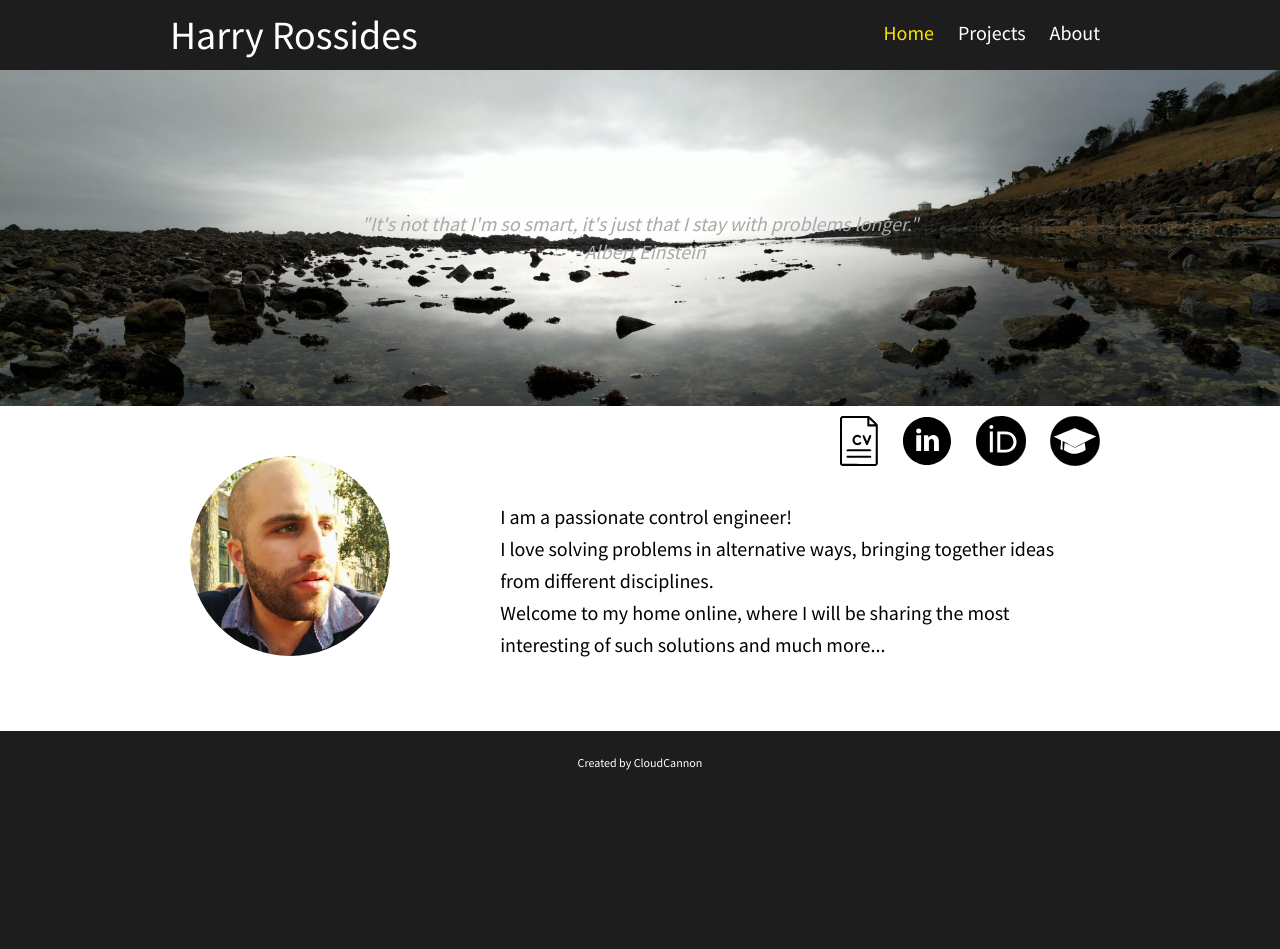
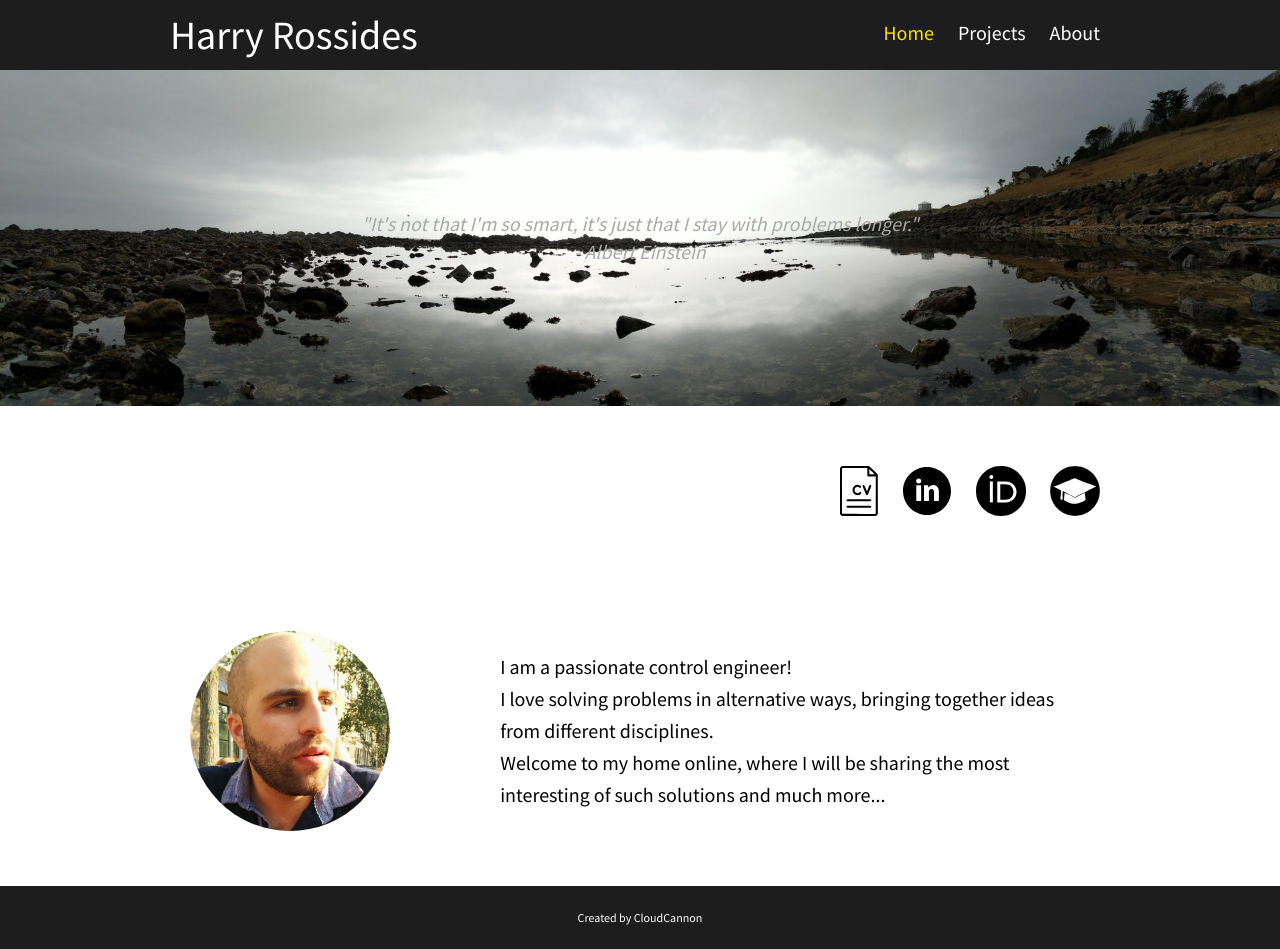
Before and after one commit to HarryRos/HarryRos.github.io, a Jekyll site: the page built from index.html, in a window 1280 px wide. Built offline with Jekyll 4.4.1, drawn with Linux system fonts in a browser that asks for light colours; before the commit the page ends 900 px from its top, so only the background shows below that.

Commit message:
Columns spacing

```diff
--- a/index.html
+++ b/index.html
@@ -11,7 +11,7 @@ navigation_weight: 1
 </section>
 
 <div class="container">
-	<div>
+	<div class="columns spacing">
 		<nav class="main-nav">
 			<ul>
 				<li>
```
